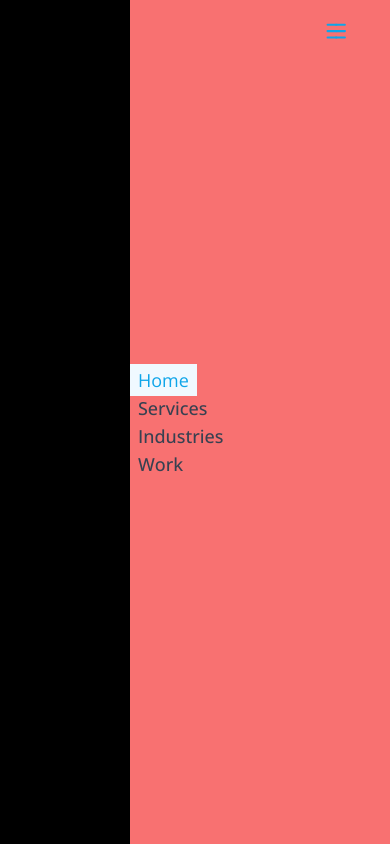
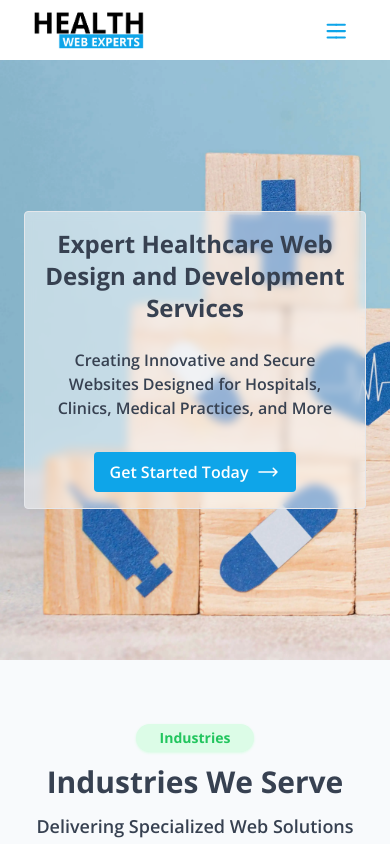
Before and after one commit to lmigonzalez/health-site-solutions, a Next.js app: page / in a window 390 px wide. Shown: the top 844 px of the page. Built offline with nearby package versions, Linux system fonts and the light colour scheme.

Commit message:
mobile menu

```diff
--- a/src/components/MobileMenu.tsx
+++ b/src/components/MobileMenu.tsx
@@ -1,15 +1,26 @@
 "use client";
-import React, { useEffect } from "react";
+import React, { useState, useEffect } from "react";
 import Link from "next/link";
 import { usePathname } from "next/navigation";
 export default function MobileMenu() {
-  const menuItems = ["services", "industries", "work"];
+  const [openMenu, setOpenMenu] = useState(false);
+  const menuItems = [
+    "services",
+    "industries",
+    "work",
+    "about",
+    "pricing",
+    "contact",
+  ];
   const pathname = usePathname();
 
-  useEffect(() => {}, [pathname]);
+  useEffect(() => {
+    setOpenMenu(false);
+  }, [pathname]);
 
   const handleClick = (e: React.MouseEvent<HTMLDivElement, MouseEvent>) => {
     e.currentTarget.classList.toggle("active");
+    setOpenMenu(!openMenu);
   };
   return (
     <div className="relative block md:hidden">
@@ -59,9 +70,12 @@ export default function MobileMenu() {
         </svg>
       </div>
 
-      <div className="fixed left-0 top-0 z-40 flex h-full w-full items-center bg-red-400">
-        <div className="h-full w-1/3 bg-black"></div>
-        <menu className="w-2/3 items-center gap-3 text-lg md:flex">
+      <div
+        className={`${!openMenu ? "-left-full" : "left-0"} fixed top-0 z-40 flex h-full w-1/3 bg-black bg-opacity-40 backdrop-blur-sm transition-all duration-300`}
+      ></div>
+      <menu
+        className={`${!openMenu ? "-right-full" : "right-0"} fixed top-0 z-40 flex h-full w-2/3 flex-col items-center justify-start gap-10 bg-white pt-36 text-lg transition-all duration-300`}
+      >
         <li>
           <Link
             href={`/`}
@@ -90,6 +104,5 @@ export default function MobileMenu() {
         })}
       </menu>
     </div>
-    </div>
   );
 }
```
Lines whose indentation alone changed are shown as unchanged.
